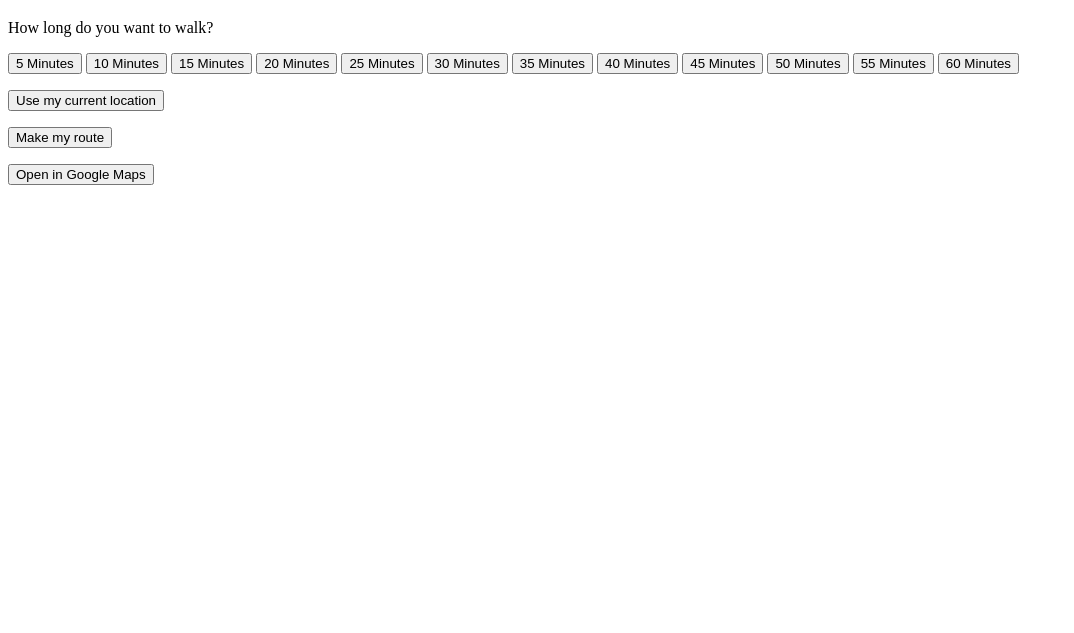
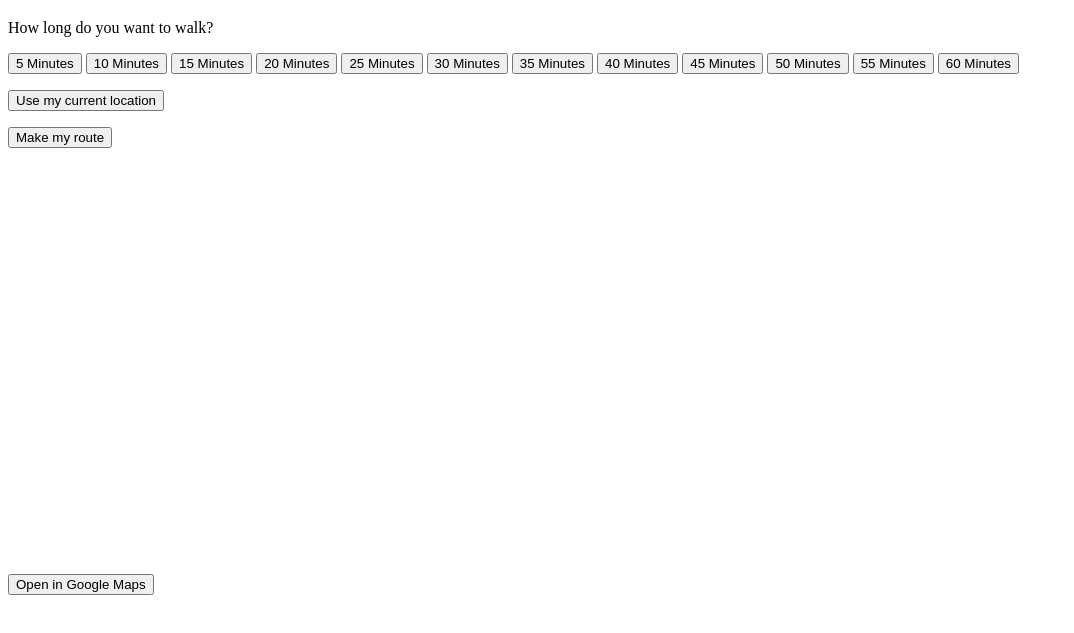
Before and after one commit to awatkis32-cmd/my-projects, a plain HTML site: page walking-route-app/index.html in a window 1280 px wide. Shown: the part 61-694 px from the top of the page, without its empty margins (0-1074 px from the left). Drawn offline with Linux system fonts and the light colour scheme; a script that the page names is missing.

Commit message:
Add Google Maps button below map

```diff
--- a/walking-route-app/index.html
+++ b/walking-route-app/index.html
@@ -29,9 +29,9 @@
 
    <button onclick="makeRoute()">Make my route</button>
    <p id="routeStatus"></p>
-   <button onclick="openInMaps()">Open in Google Maps</button>
 
    <div id="map" style="height: 400px; width: 100%;"></div>
+   <button onclick="openInMaps()" style="margin-top: 10px;">Open in Google Maps</button>
 
    <script src="config.js"></script>
    <script>
```
